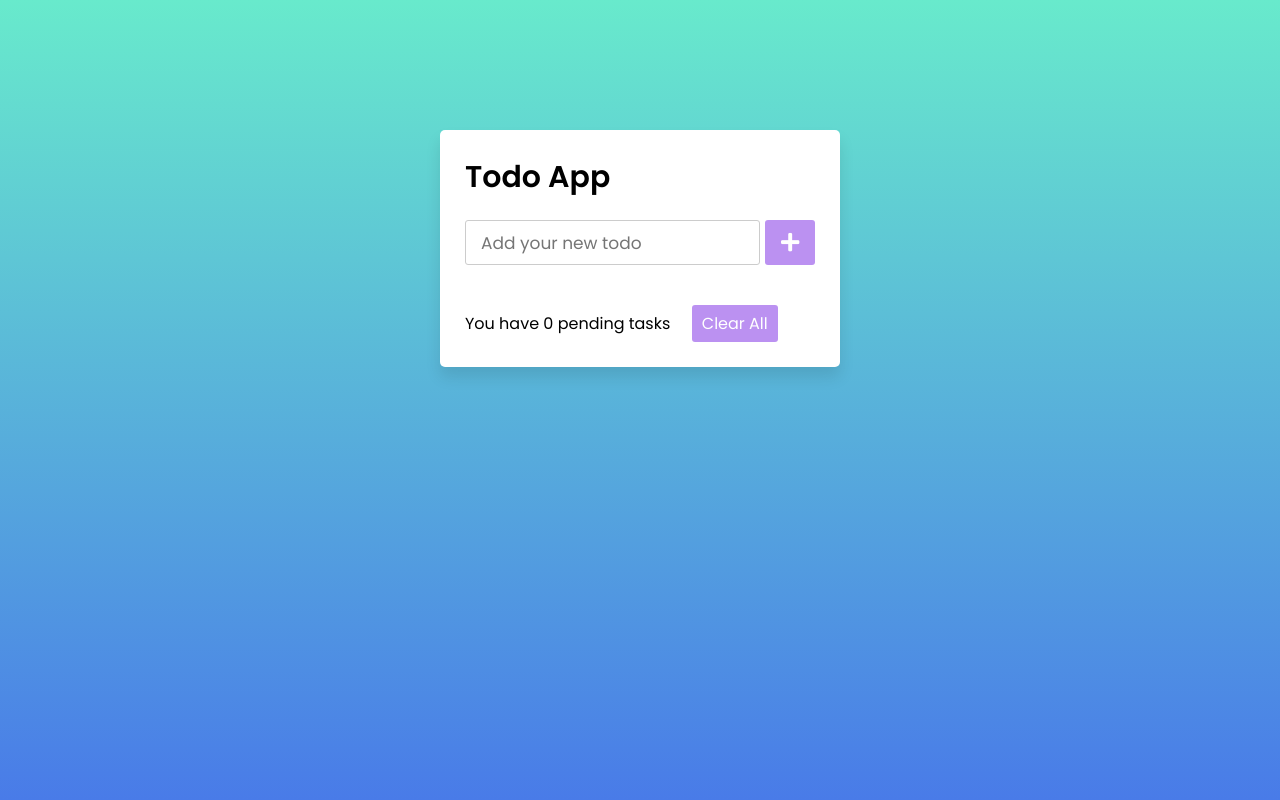
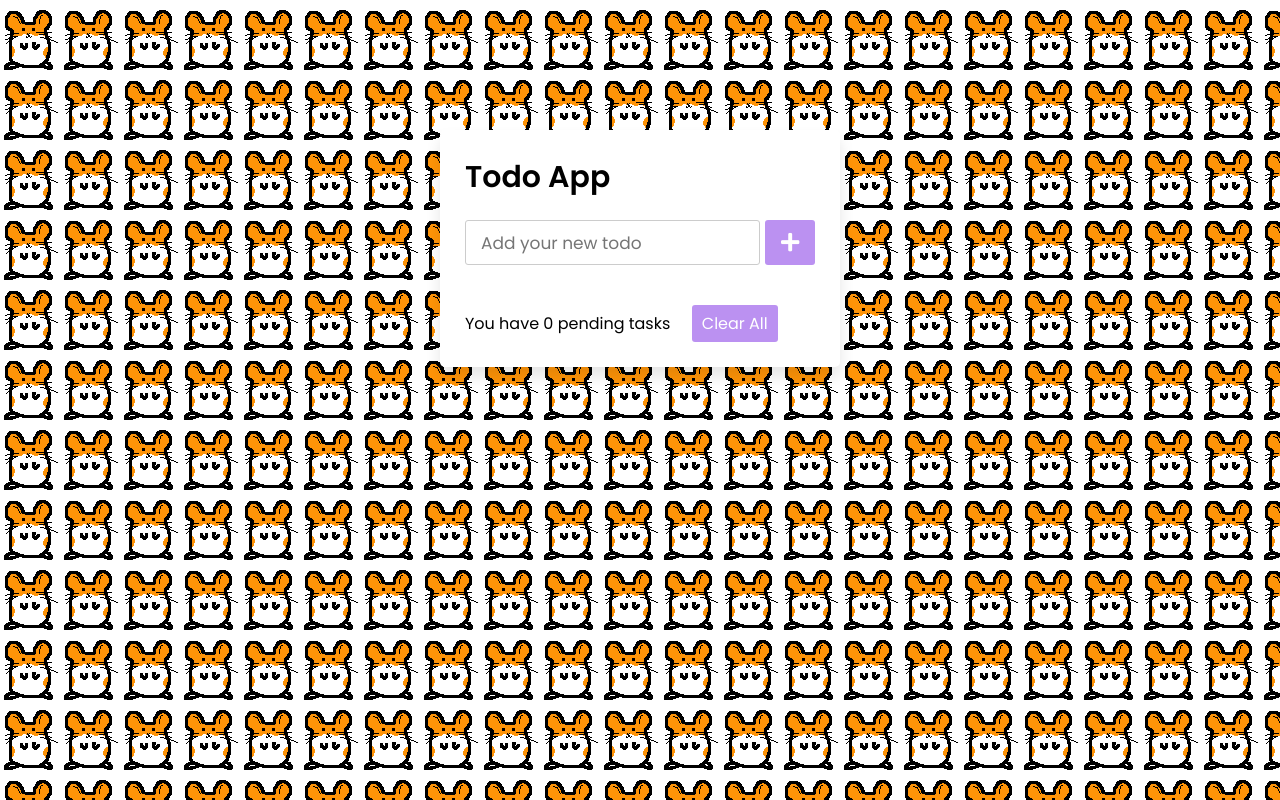
Before and after one commit to ftp7278/ftp7278..github.io, a plain HTML site: page index.html in a window 1280 px wide. Drawn offline with Linux system fonts and the light colour scheme.

Commit message:
Update style.css

```diff
--- a/style.css
+++ b/style.css
@@ -14,7 +14,7 @@ body{
   height: 100vh;
   /* overflow: hidden; */
   padding: 10px;
-  background: linear-gradient(to bottom, #68EACC 0%, #497BE8 100%);
+  background: url('./hamu.gif');
 }
 .wrapper{
   background: #fff;
```
